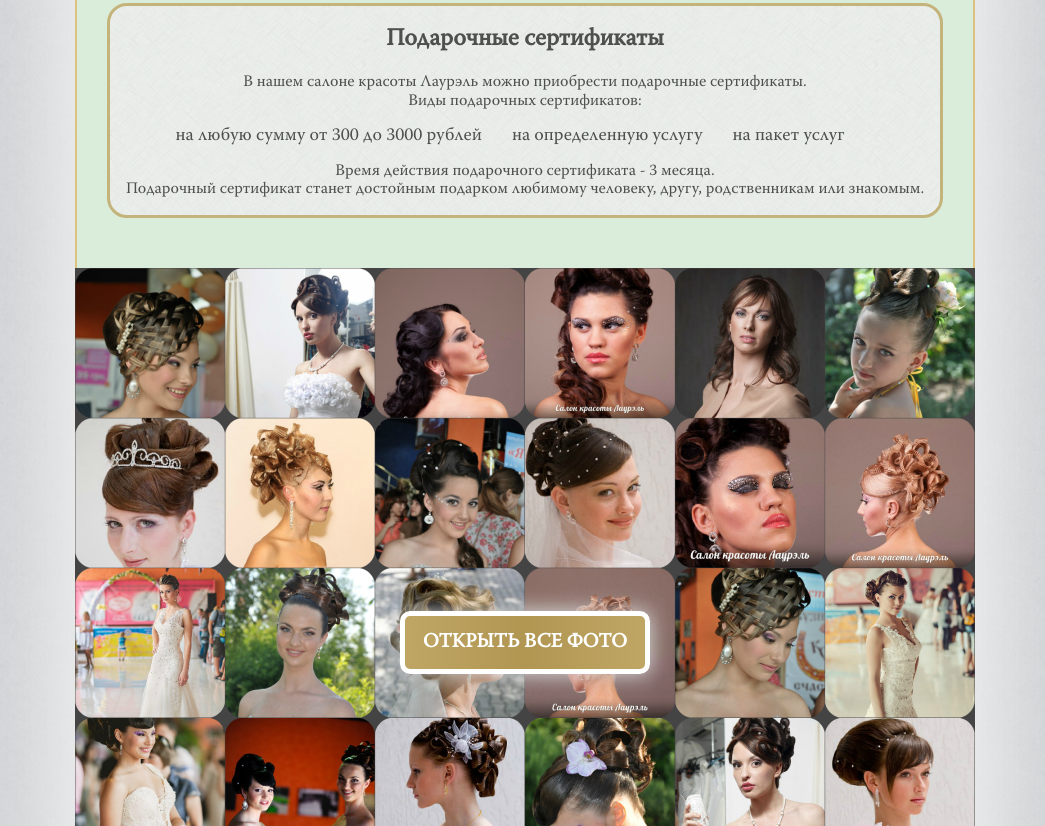
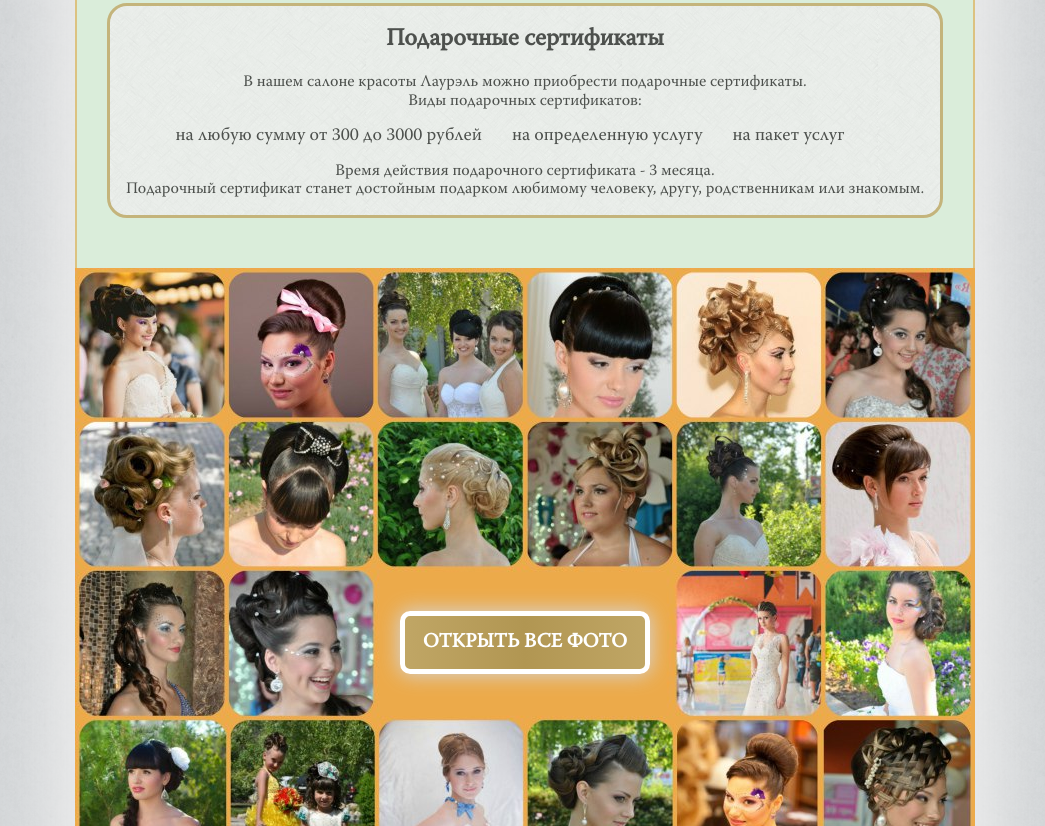
Before and after one commit to AlexanderLogosh/laurel, a plain HTML site: page index.html in a window 1280 px wide. Shown: the part 1974-2800 px from the top of the page, without its empty margins (115-1160 px from the left). Drawn offline with Linux system fonts and the light colour scheme.

Commit message:
Поменял фото

```diff
--- a/css/style.css
+++ b/css/style.css
@@ -150,7 +150,7 @@ main {
 .photo-strip {
 	width: auto;
 	height: 145px;
-	background: #DAEDDA url(../img/photo-strip.jpg) no-repeat;
+	background: #DAEDDA url(../img/photo-strip-3.jpg) no-repeat;
 	background-size: 900px 145px;
 }
 
@@ -255,8 +255,8 @@ li > ul {
 	width: 900px;
 	height: 750px;
 	box-sizing: border-box;
-	background: #DAEDDA url(../img/collage.jpg) no-repeat;
-	background-size: 900px 900px;
+	background: #DAEDDA url(../img/collage-2.jpg) no-repeat;
+	background-size: 900px 749px;
 }
 .portfolio .all-photo {
 	display: inline-block;
```
Also changed, not shown: img/collage-2.jpg (added), img/main-bg-2.jpg (added), img/photo-strip-1.jpg (added), img/photo-strip-2.jpg (renamed from img/photo-strip.jpg), img/photo-strip-3.jpg (added).
